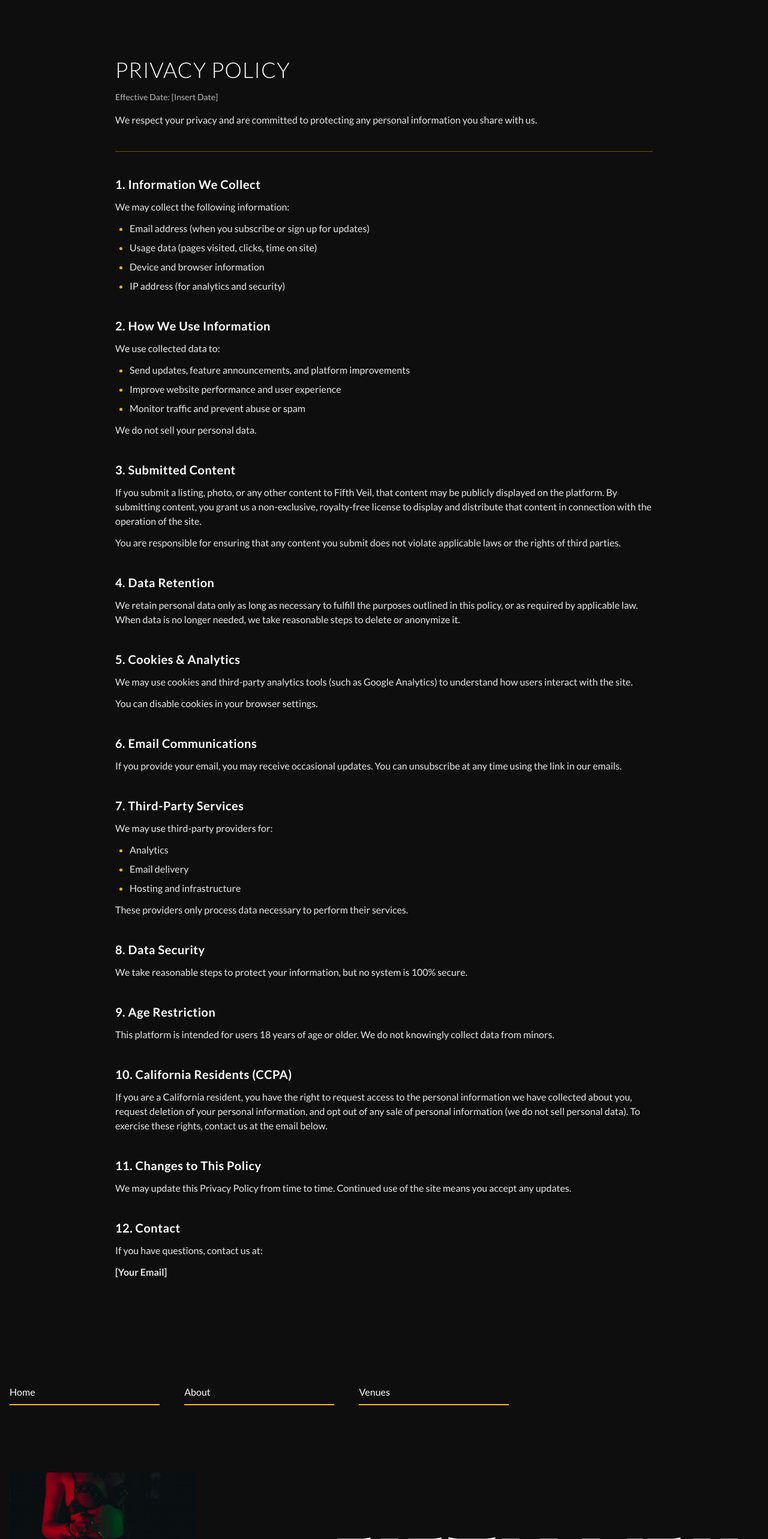
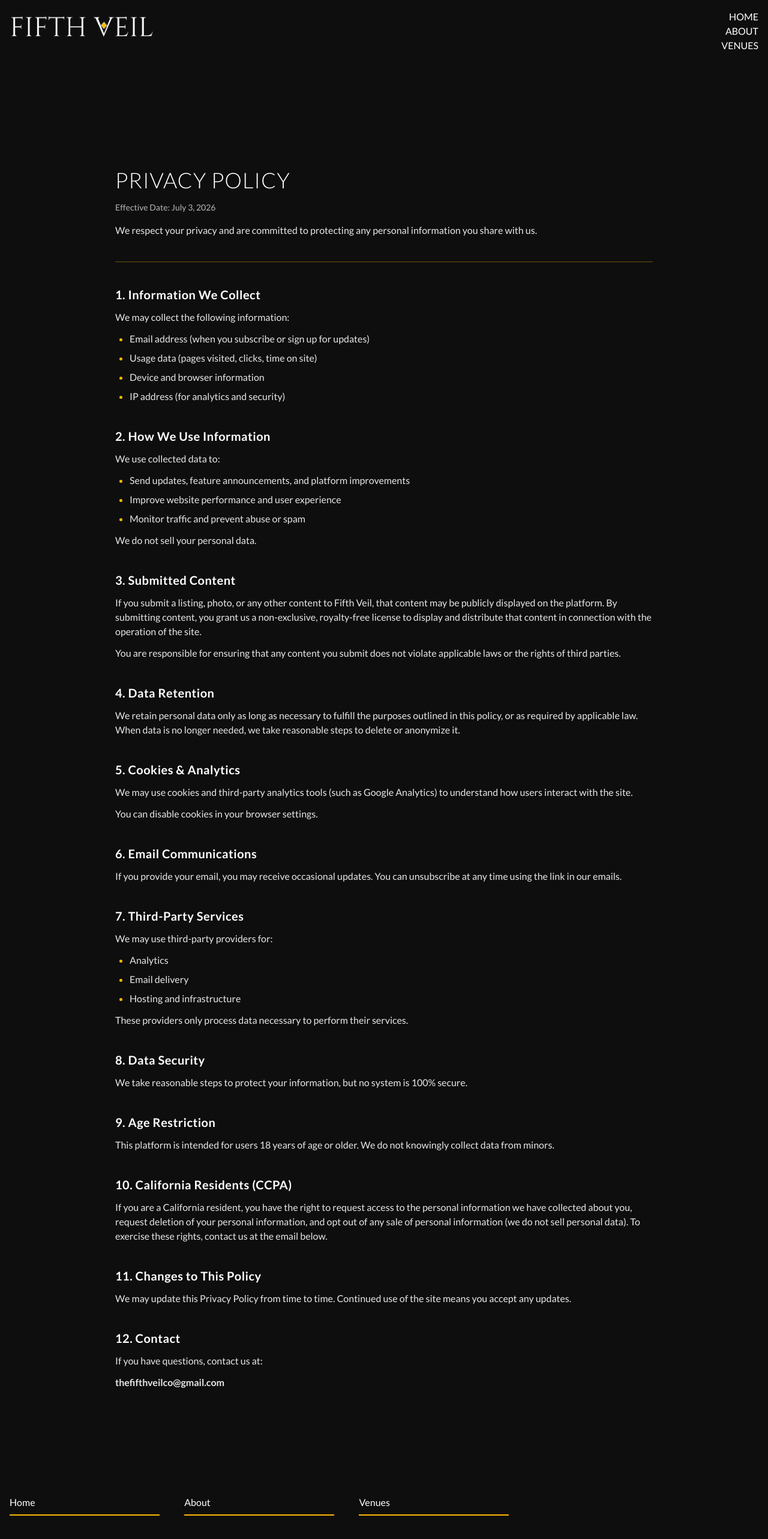
Before and after one commit to MassiveDevz/Fifth-Veil, a Next.js app: page /legal/privacy-policy in a window 1280 px wide. Shown: the top 2566 px of the page at 60% size. Built offline with nearby package versions, Linux system fonts and the light colour scheme; no server answers.

Commit message:
adding legal pages header, metadatabase and city list style updates

```diff
--- a/app/components/CityList.jsx
+++ b/app/components/CityList.jsx
@@ -78,7 +78,8 @@ export default function CityList({ cities, stateSlug }) {
                     </ul>
 
                     {/* <!-- Part --> */}
-                    <div className="min-h-[stretch] flex flex-col justify-between space-y-8">
+                    <div className="flex flex-col justify-between space-y-8">
+                      {/* <div className="min-h-[stretch] flex flex-col justify-between space-y-8"> */}
                       {city.about && <p className="text-base">{city.about}</p>}
 
                       <div className="mt-auto">
--- a/app/components/MobileMenu.jsx
+++ b/app/components/MobileMenu.jsx
@@ -9,8 +9,8 @@ import heroImg from "@/app/assets/images/mobile-menu-pic08.jpeg";
 const navigation = {
   links: [
     { name: "Home", href: "/" },
-    { name: "About", href: "#about" },
-    { name: "Venues", href: "#venues" },
+    { name: "About", href: "/#about" },
+    { name: "Venues", href: "/#venues" },
   ],
   // social: [
   //   {
--- a/app/layout.jsx
+++ b/app/layout.jsx
@@ -14,7 +14,7 @@ const lato = Lato({
 });
 
 export const metadata = {
-  // metadataBase: new URL("https://fifthveil.co"),
+  metadataBase: new URL("https://www.thefifthveil.com"),
 
   title: "Fifth Veil | Swinger Clubs, Lifestyle Venues & Events",
 
--- /dev/null
+++ b/app/legal/components/Header.jsx
@@ -0,0 +1,66 @@
+import Image from "next/image";
+import Link from "next/link";
+import MobileMenu from "@/app/components/MobileMenu";
+
+export default function Header() {
+  return (
+    <header className="max-w-[1600px] mx-auto pt-4 px-4 pb-24">
+      <div className="w-full">
+        <div className="flex flex-col h-full justify-between">
+          <div className="flex justify-between items-center">
+            <div className="self-baseline">
+              <Link href="/">
+                <Image className="w-60  h-auto" src="/logo-white.png" width={1000} height={1000} alt="Fifth Veil Logo" />
+              </Link>
+            </div>
+
+            {/* <!-- Desktop Nav --> */}
+            <nav className="hidden md:block text-end">
+              <div>
+                <Link href="/">
+                  <p className="uppercase font-medium transition-all ease-in-out duration-300 text-white hover:text-fifth-gold">Home</p>
+                </Link>
+                <Link href="/#about">
+                  <p className="uppercase font-medium transition-all ease-in-out duration-300 text-white hover:text-fifth-gold">About</p>
+                </Link>
+                <Link href="/#venues">
+                  <p className="uppercase font-medium transition-all ease-in-out duration-300 text-white hover:text-fifth-gold">Venues</p>
+                </Link>
+                {/* <a href="index.html">
+                    <p className="uppercase font-medium transition-all ease-in-out duration-300 text-white hover:text-fifth-gold">Home</p>
+                  </a> */}
+                {/* <a href="index.html#about">
+                    <p className="uppercase font-medium transition-all ease-in-out duration-300 text-white hover:text-fifth-gold">About</p>
+                  </a> */}
+                {/* <a href="index.html#services">
+                    <p className="uppercase font-medium transition-all ease-in-out duration-300 text-white hover:text-fifth-gold">
+                      services
+                    </p>
+                  </a> */}
+                {/* <a href="index.html#portfolio">
+                    <p className="uppercase font-medium transition-all ease-in-out duration-300 text-white hover:text-fifth-gold">
+                      portfolio
+                    </p>
+                  </a> */}
+                {/* <a href="index.html#team">
+                    <p className="uppercase font-medium transition-all ease-in-out duration-300 text-white hover:text-fifth-gold">
+                      the team
+                    </p>
+                  </a> */}
+                {/* <a href="index.html#contact">
+                    <p className="uppercase font-medium transition-all ease-in-out duration-300 text-white hover:text-fifth-gold">
+                      contact
+                    </p>
+                  </a> */}
+              </div>
+            </nav>
+
+            <div className="block md:hidden">
+              <MobileMenu />
+            </div>
+          </div>
+        </div>
+      </div>
+    </header>
+  );
+}
--- a/app/legal/dmca/page.jsx
+++ b/app/legal/dmca/page.jsx
@@ -1,3 +1,5 @@
+import Header from "../components/Header";
+
 export const metadata = {
   title: "DMCA Policy | Fifth Veil",
   description: "Submit a copyright takedown request or counter-notice to Fifth Veil.",
@@ -14,8 +16,10 @@ function Section({ title, children }) {
 
 export default function DmcaPage() {
   return (
-    <main className="bg-fifth-black text-white">
-      <div className="max-w-[2000px] px-4 py-16 lg:py-24">
+    <main className="bg-fifth-black ">
+      <Header />
+      <div className="bg-fifth-black text-white">
+        <div className="max-w-[1600px] mx-auto px-4 py-16 lg:py-24">
           <div className="max-w-4xl mx-auto">
             <header className="space-y-4">
               <h1 className="text-4xl font-light uppercase tracking-wide">DMCA Policy</h1>
@@ -35,8 +39,8 @@ export default function DmcaPage() {
 
               <Section title="2. How to Submit a Takedown Request">
                 <p>
-                To submit a valid DMCA takedown notice, email us at <span className="font-semibold">[Your Email]</span> with the subject
-                line <span className="font-semibold">"DMCA Takedown Request"</span> and include all of the following:
+                  To submit a valid DMCA takedown notice, email us at <span className="font-semibold">thefifthveilco@gmail.com</span> with
+                  the subject line <span className="font-semibold">"DMCA Takedown Request"</span> and include all of the following:
                 </p>
                 <ul className="list-disc pl-6 space-y-2 marker:text-fifth-gold">
                   <li>A description of the copyrighted work you claim has been infringed</li>
@@ -58,7 +62,7 @@ export default function DmcaPage() {
               <Section title="3. Counter-Notice Process">
                 <p>
                   If you believe your content was removed in error, you may submit a counter-notice to{" "}
-                <span className="font-semibold">[Your Email]</span> with the subject line{" "}
+                  <span className="font-semibold">thefifthveilco@gmail.com</span> with the subject line{" "}
                   <span className="font-semibold">"DMCA Counter-Notice"</span> including:
                 </p>
                 <ul className="list-disc pl-6 space-y-2 marker:text-fifth-gold">
@@ -83,9 +87,10 @@ export default function DmcaPage() {
 
               <Section title="5. Contact">
                 <p>Send all DMCA-related correspondence to:</p>
-              <p className="font-semibold">[Your Email]</p>
+                <p className="font-semibold">thefifthveilco@gmail.com</p>
                 <p>Please do not send unrelated inquiries to this address.</p>
               </Section>
+            </div>
           </div>
         </div>
       </div>
--- a/app/legal/privacy-policy/page.jsx
+++ b/app/legal/privacy-policy/page.jsx
@@ -1,3 +1,5 @@
+import Header from "../components/Header";
+
 export const metadata = {
   title: "Privacy Policy | Fifth Veil",
   description: "Learn what data we collect, how we use it, and how we protect it.",
@@ -14,12 +16,14 @@ function Section({ title, children }) {
 
 export default function PrivacyPolicyPage() {
   return (
-    <main className="bg-fifth-black text-white">
-      <div className="max-w-[2000px]  px-4 py-16 lg:py-24">
+    <main className="bg-fifth-black">
+      <Header />
+      <div className="bg-fifth-black text-white">
+        <div className="max-w-[1600px] mx-auto px-4 py-16 lg:py-24">
           <div className="max-w-4xl mx-auto">
             <header className="space-y-4">
               <h1 className="text-4xl font-light uppercase tracking-wide">Privacy Policy</h1>
-            <p className="text-sm text-white/70">Effective Date: [Insert Date]</p>
+              <p className="text-sm text-white/70">Effective Date: July 3, 2026</p>
               <p className="text-white/90">
                 We respect your privacy and are committed to protecting any personal information you share with us.
               </p>
@@ -48,9 +52,9 @@ export default function PrivacyPolicyPage() {
 
               <Section title="3. Submitted Content">
                 <p>
-                If you submit a listing, photo, or any other content to Fifth Veil, that content may be publicly displayed on the platform.
-                By submitting content, you grant us a non-exclusive, royalty-free license to display and distribute that content in
-                connection with the operation of the site.
+                  If you submit a listing, photo, or any other content to Fifth Veil, that content may be publicly displayed on the
+                  platform. By submitting content, you grant us a non-exclusive, royalty-free license to display and distribute that content
+                  in connection with the operation of the site.
                 </p>
                 <p>
                   You are responsible for ensuring that any content you submit does not violate applicable laws or the rights of third
@@ -75,7 +79,8 @@ export default function PrivacyPolicyPage() {
 
               <Section title="6. Email Communications">
                 <p>
-                If you provide your email, you may receive occasional updates. You can unsubscribe at any time using the link in our emails.
+                  If you provide your email, you may receive occasional updates. You can unsubscribe at any time using the link in our
+                  emails.
                 </p>
               </Section>
 
@@ -100,8 +105,8 @@ export default function PrivacyPolicyPage() {
               <Section title="10. California Residents (CCPA)">
                 <p>
                   If you are a California resident, you have the right to request access to the personal information we have collected about
-                you, request deletion of your personal information, and opt out of any sale of personal information (we do not sell personal
-                data). To exercise these rights, contact us at the email below.
+                  you, request deletion of your personal information, and opt out of any sale of personal information (we do not sell
+                  personal data). To exercise these rights, contact us at the email below.
                 </p>
               </Section>
 
@@ -111,8 +116,9 @@ export default function PrivacyPolicyPage() {
 
               <Section title="12. Contact">
                 <p>If you have questions, contact us at:</p>
-              <p className="font-semibold">[Your Email]</p>
+                <p className="font-semibold">thefifthveilco@gmail.com</p>
               </Section>
+            </div>
           </div>
         </div>
       </div>
--- a/app/legal/terms-of-service/page.jsx
+++ b/app/legal/terms-of-service/page.jsx
@@ -1,3 +1,5 @@
+import Header from "../components/Header";
+
 export const metadata = {
   title: "Terms of Service | Fifth Veil",
   description: "Read the terms that govern access to and use of Fifth Veil.",
@@ -14,12 +16,13 @@ function Section({ title, children }) {
 
 export default function TermsOfServicePage() {
   return (
-    <main className="bg-fifth-black text-white">
-      <div className="max-w-[2000px] px-4 py-16 lg:py-24">
+    <main className="bg-fifth-black ">
+      <Header />
+      <div className="max-w-[1600px] mx-auto text-white px-4 py-16 lg:py-24">
         <div className="max-w-4xl mx-auto">
           <header className="space-y-4">
             <h1 className="text-4xl font-light uppercase tracking-wide">Terms of Service</h1>
-            <p className="text-sm text-white/70">Effective Date: [Insert Date]</p>
+            <p className="text-sm text-white/70">Effective Date: July 3, 2026</p>
             <p className="text-white/90">By accessing or using this website, you agree to the following Terms of Service.</p>
           </header>
 
@@ -109,7 +112,7 @@ export default function TermsOfServicePage() {
 
             <Section title="12. Contact">
               <p>For questions, contact:</p>
-              <p className="font-semibold">[Your Email]</p>
+              <p className="font-semibold">thefifthveilco@gmail.com</p>
             </Section>
 
             <Section title="13. Disclaimer">
```
Lines whose indentation alone changed are shown as unchanged.
